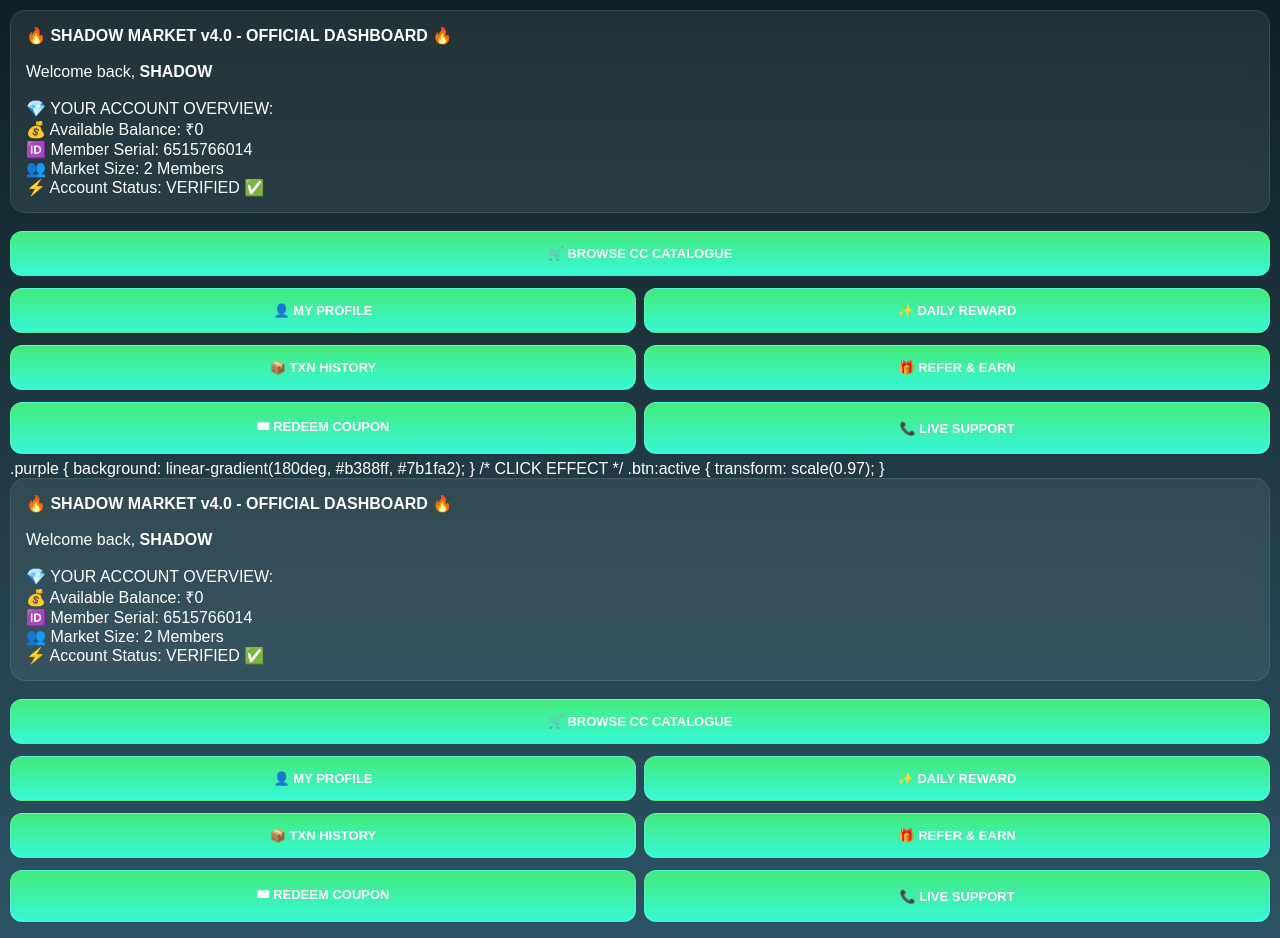
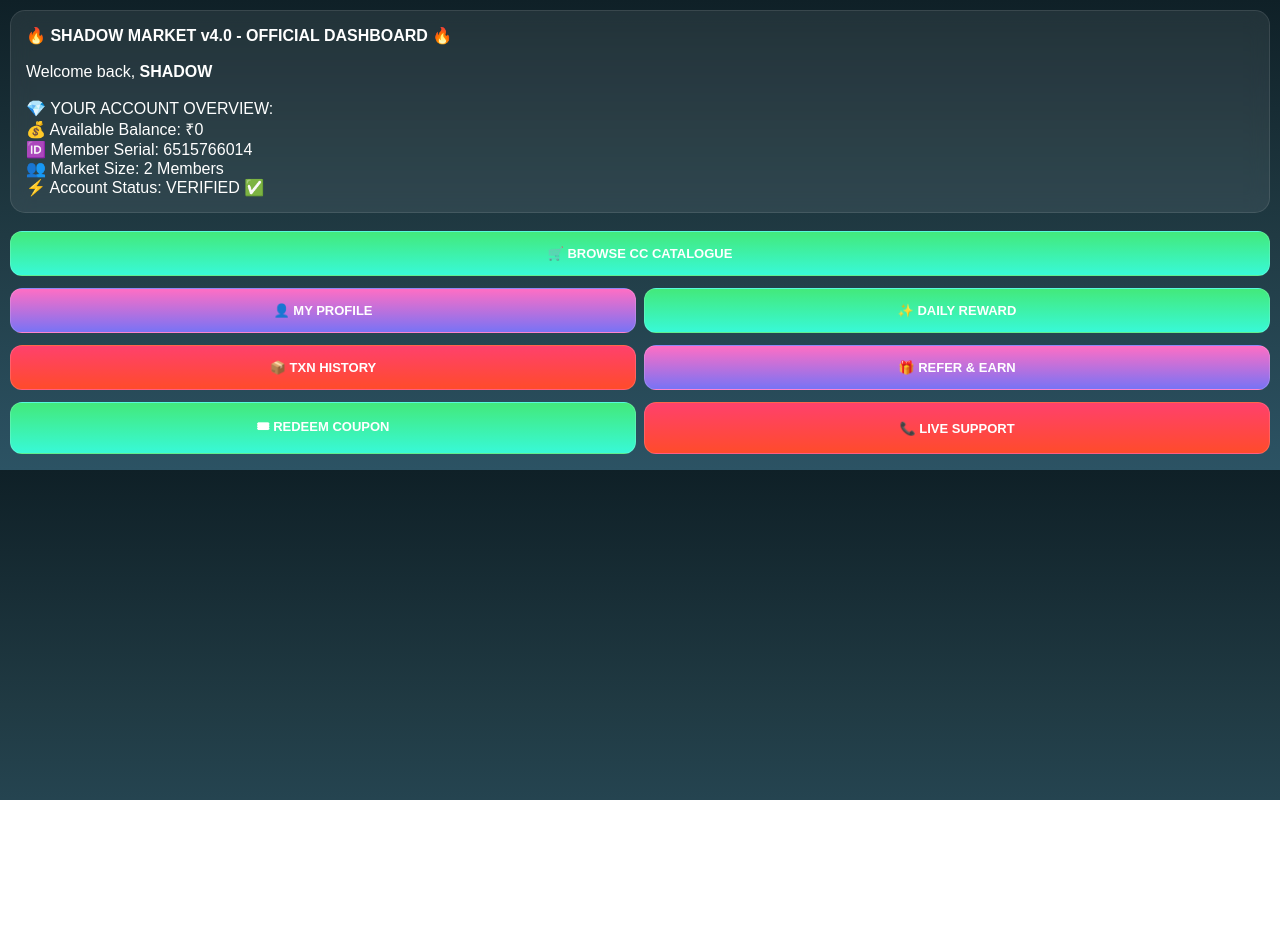
Before and after one commit to salina128/Ui, a plain HTML site: page index.html in a window 1280 px wide. After the commit the page ends 800 px from the top, so only its background shows below. Drawn offline with Linux system fonts and the light colour scheme; a script that the page names is missing.

Commit message:
Update index.html

```diff
--- a/index.html
+++ b/index.html
@@ -31,7 +31,6 @@ body {
     font-size: 13px;
     margin: 6px 0;
     color: white;
-    backdrop-filter: blur(10px);
     border: 1px solid rgba(255,255,255,0.15);
 }
 
@@ -44,10 +43,20 @@ body {
     width: 50%;
 }
 
+/* 🎨 COLORS */
 .green {
     background: linear-gradient(180deg, #43e97b, #38f9d7);
 }
 
+.red {
+    background: linear-gradient(180deg, #ff416c, #ff4b2b);
+}
+
+.pink {
+    background: linear-gradient(180deg, #ff6ec4, #7873f5);
+}
+
+/* CLICK EFFECT */
 .btn:active {
     transform: scale(0.97);
 }
@@ -67,26 +76,26 @@ body {
     ⚡ Account Status: VERIFIED ✅
 </div>
 
-<!-- ✅ BUTTONS WITH ACTION -->
+<!-- 🔥 BUTTONS WITH COLORS -->
 
 <button class="btn green" onclick="sendData('browse')">🛒 BROWSE CC CATALOGUE</button>
 
 <div class="row">
-    <button class="btn green" onclick="sendData('profile')">👤 MY PROFILE</button>
+    <button class="btn pink" onclick="sendData('profile')">👤 MY PROFILE</button>
     <button class="btn green" onclick="sendData('reward')">✨ DAILY REWARD</button>
 </div>
 
 <div class="row">
-    <button class="btn green" onclick="sendData('txn')">📦 TXN HISTORY</button>
-    <button class="btn green" onclick="sendData('refer')">🎁 REFER & EARN</button>
+    <button class="btn red" onclick="sendData('txn')">📦 TXN HISTORY</button>
+    <button class="btn pink" onclick="sendData('refer')">🎁 REFER & EARN</button>
 </div>
 
 <div class="row">
     <button class="btn green" onclick="sendData('redeem')">🎟 REDEEM COUPON</button>
-    <button class="btn green" onclick="sendData('support')">📞 LIVE SUPPORT</button>
+    <button class="btn red" onclick="sendData('support')">📞 LIVE SUPPORT</button>
 </div>
 
-<!-- 🔥 TELEGRAM WEB APP SCRIPT -->
+<!-- TELEGRAM WEB APP -->
 <script src="https://telegram.org/js/telegram-web-app.js"></script>
 
 <script>
@@ -99,50 +108,4 @@ function sendData(action){
 </script>
 
 </body>
-</html>.purple {
-    background: linear-gradient(180deg, #b388ff, #7b1fa2);
-}
-
-/* CLICK EFFECT */
-.btn:active {
-    transform: scale(0.97);
-}
-</style>
-</head>
-
-<body>
-
-<!-- DASHBOARD CARD -->
-<div class="card">
-    🔥 <b>SHADOW MARKET v4.0 - OFFICIAL DASHBOARD</b> 🔥<br><br>
-
-    Welcome back, <b>SHADOW</b><br><br>
-
-    💎 YOUR ACCOUNT OVERVIEW:<br>
-    💰 Available Balance: ₹0<br>
-    🆔 Member Serial: 6515766014<br>
-    👥 Market Size: 2 Members<br>
-    ⚡ Account Status: VERIFIED ✅
-</div>
-
-<!-- BUTTONS -->
-
-<button class="btn green">🛒 BROWSE CC CATALOGUE</button>
-
-<div class="row">
-    <button class="btn green">👤 MY PROFILE</button>
-    <button class="btn green">✨ DAILY REWARD</button>
-</div>
-
-<div class="row">
-    <button class="btn green">📦 TXN HISTORY</button>
-    <button class="btn green">🎁 REFER & EARN</button>
-</div>
-
-<div class="row">
-    <button class="btn green">🎟 REDEEM COUPON</button>
-    <button class="btn green">📞 LIVE SUPPORT</button>
-</div>
-
-</body>
 </html>
```
